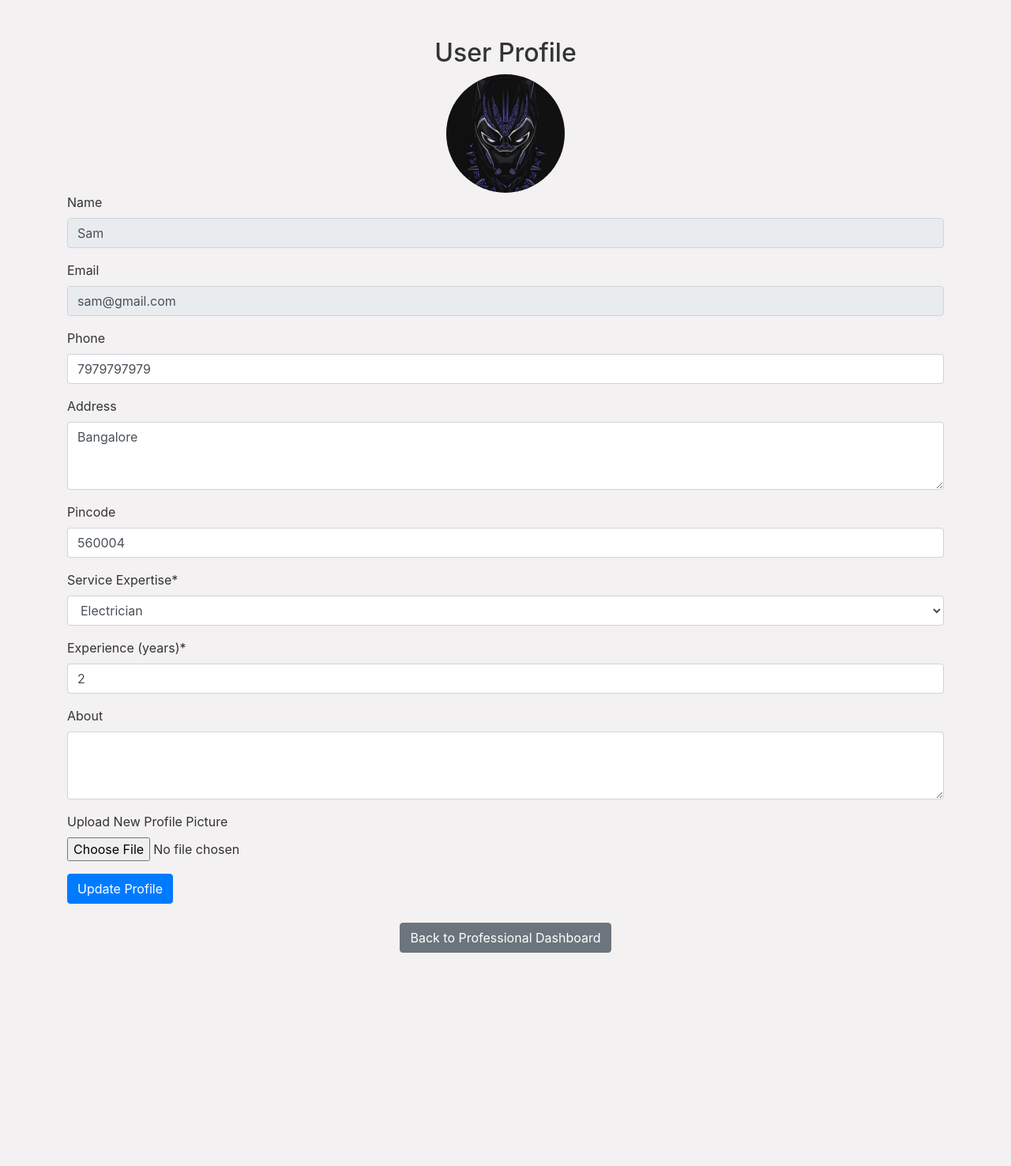
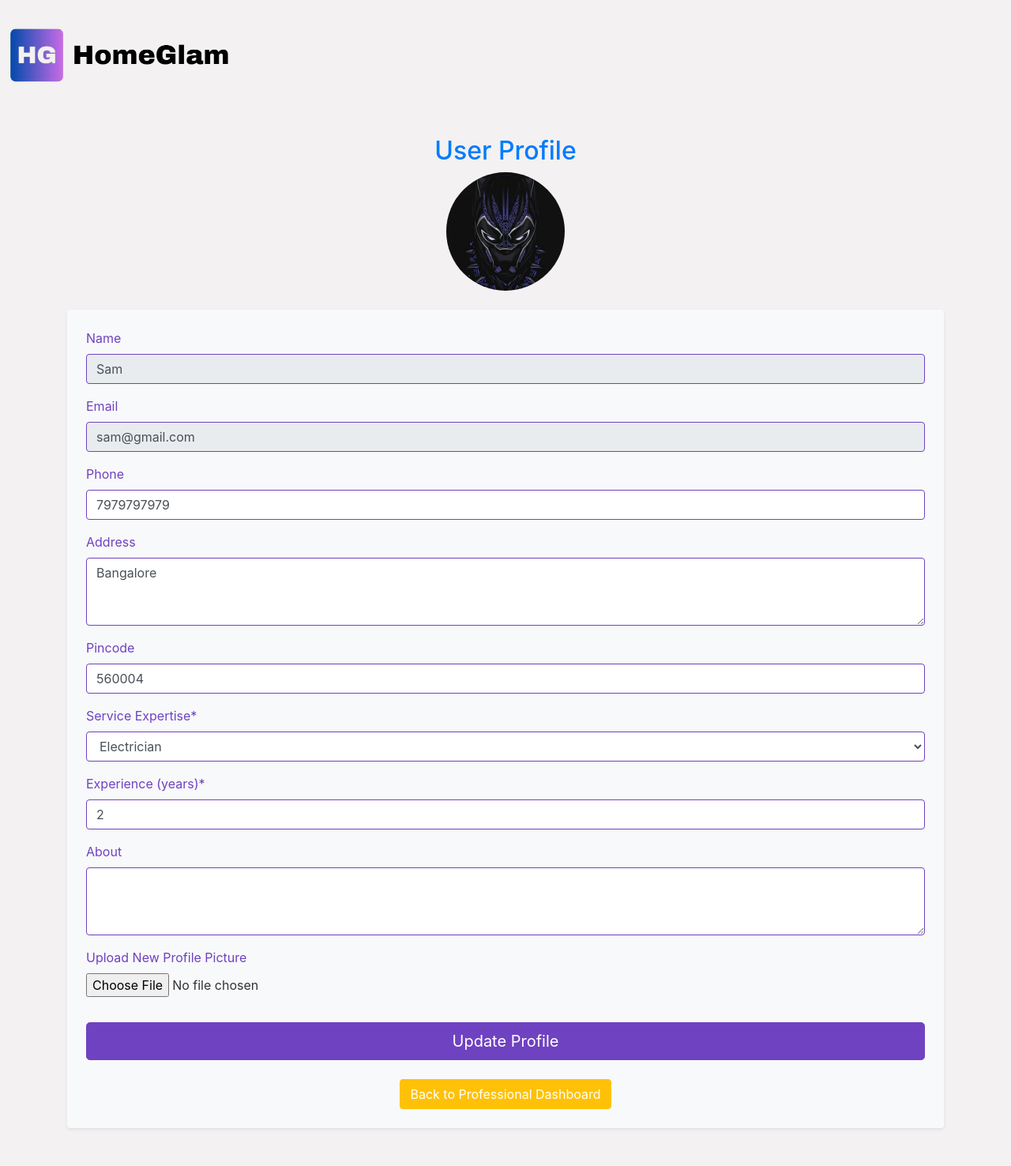
Before and after one commit to Shahid6174/HomeGlam, a Flask app: page /admin_dashboard/profile in a window 1280 px wide. Shown: the whole page at 79% size. Before the commit the page ends 1206 px from the top, so only its background shows below. Run offline with Flask 3, Linux system fonts and the light colour scheme; a user stored in the database is signed in; some libraries are stand-ins or nearby versions.

Commit message:
frwrd-backwrd profile

```diff
--- a/templates/admin_dashboard.html
+++ b/templates/admin_dashboard.html
@@ -2,7 +2,7 @@
 
 {% block content %}
 <nav class="navbar navbar-expand-lg navbar-light">
-    <a href="{{ url_for('login') }}" class="navbar-brand text-light">
+    <a href="{{ url_for('admin_dashboard') }}" class="navbar-brand text-light">
         <img src="{{ url_for('static', filename='images/logo-title.png') }}" alt="HomeGlam" class="img-fluid"
             style="height: 80px;">
     </a>
@@ -12,7 +12,7 @@
     <div class="collapse navbar-collapse" id="navbarNav">
         <ul class="navbar-nav ml-auto">
             <li class="nav-item">
-                <a class="nav-link" href="">Home</a>
+                <a class="nav-link" href="{{ url_for('admin_dashboard') }}">Home</a>
             </li>
             <li class="nav-item">
                 <a class="nav-link" href="">Services</a>
@@ -24,7 +24,7 @@
                 <a class="nav-link" href="{{url_for( 'admin_profile' )}}">Profile</a>
             </li>
             <li class="nav-item">
-                <a class="nav-link" href="">Logout</a>
+                <a class="nav-link" href="{{ url_for('login') }}">Logout</a>
             </li>
         </ul>
     </div>
--- a/templates/base.html
+++ b/templates/base.html
@@ -61,6 +61,55 @@
         .navbar-brand:hover {
             color: #fff !important;
         }
+        /* Purple and Yellow Theme */
+.text-purple {
+    color: #6f42c1 !important; /* Purple text */
+}
+
+.bg-purple {
+    background-color: #6f42c1; /* Purple background */
+    color: white;
+}
+
+.btn-primary {
+    background-color: #6f42c1; /* Purple button */
+    border-color: #6f42c1;
+}
+
+.btn-primary:hover {
+    background-color: #5a31a1; /* Darker purple on hover */
+}
+
+.btn-secondary {
+    background-color: #ffc107; /* Yellow background */
+    border-color: #ffc107;
+}
+
+.btn-secondary:hover {
+    background-color: #e0a800; /* Darker yellow on hover */
+}
+
+.form-control {
+    border-color: #6f42c1; /* Purple borders for input fields */
+}
+
+.form-control:focus {
+    border-color: #6f42c1 !important; /* Focus color same as border */
+    box-shadow: 0 0 0 0.25rem rgba(111, 66, 193, 0.25); /* Purple shadow on focus */
+}
+
+.card {
+    border: 1px solid #6f42c1; /* Purple border for cards */
+}
+
+.card-body {
+    background-color: #f8f9fa;
+}
+
+.text-center h2 {
+    color: #6f42c1;
+}
+
 
         /* Responsive adjustments */
         @media (max-width: 991px) {
--- a/templates/customer_dashboard.html
+++ b/templates/customer_dashboard.html
@@ -12,7 +12,7 @@
     <div class="collapse navbar-collapse" id="navbarNav">
         <ul class="navbar-nav ml-auto">
             <li class="nav-item">
-                <a class="nav-link" href="">Home</a>
+                <a class="nav-link" href="{{ url_for('customer_dashboard') }}">Home</a>
             </li>
             <li class="nav-item">
                 <a class="nav-link" href="">Services</a>
@@ -24,7 +24,7 @@
                 <a class="nav-link" href="{{url_for( 'customer_profile' )}}">Profile</a>
             </li>
             <li class="nav-item">
-                <a class="nav-link" href="">Logout</a>
+                <a class="nav-link" href="{{ url_for('login') }}">Logout</a>
             </li>
         </ul>
     </div>
--- a/templates/professional_dashboard.html
+++ b/templates/professional_dashboard.html
@@ -2,7 +2,7 @@
 
 {% block content %}
 <nav class="navbar navbar-expand-lg navbar-light">
-    <a href="{{ url_for('login') }}" class="navbar-brand text-light">
+    <a href="{{ url_for('professional_dashboard') }}" class="navbar-brand text-light">
         <img src="{{ url_for('static', filename='images/logo-title.png') }}" alt="HomeGlam" class="img-fluid"
             style="height: 80px;">
     </a>
@@ -12,7 +12,7 @@
     <div class="collapse navbar-collapse" id="navbarNav">
         <ul class="navbar-nav ml-auto">
             <li class="nav-item">
-                <a class="nav-link" href="">Home</a>
+                <a class="nav-link" href="{{ url_for('professional_dashboard') }}">Home</a>
             </li>
             <li class="nav-item">
                 <a class="nav-link" href="">Services</a>
@@ -24,7 +24,7 @@
                 <a class="nav-link" href="{{url_for( 'professional_profile' )}}">Profile</a>
             </li>
             <li class="nav-item">
-                <a class="nav-link" href="">Logout</a>
+                <a class="nav-link" href="{{ url_for('login') }}">Logout</a>
             </li>
         </ul>
     </div>
--- a/templates/profile.html
+++ b/templates/profile.html
@@ -1,84 +1,116 @@
 {% extends "base.html" %}
 
 {% block content %}
-<div class="container my-5">
-    <h2 class="text-center">User Profile</h2>
+<div class="text-center mt-4">
+    {% if user.role == 'customer' %}
+    <a href="{{ url_for('customer_dashboard') }}" class="d-flex justify-content-start align-items-center">
+        <img src="{{ url_for('static', filename='images/logo-title-black.png') }}" alt="HomeGlam" class="img-fluid" style="height: 100px;">
+    </a>
+    {% elif user.role == 'admin' %}
+    <a href="{{ url_for('admin_dashboard') }}" class="d-flex justify-content-start align-items-center">
+        <img src="{{ url_for('static', filename='images/logo-title-black.png') }}" alt="HomeGlam" class="img-fluid" style="height: 100px;">
+    </a>
+    {% elif user.role == 'professional' %}
+    <a href="{{ url_for('professional_dashboard') }}" class="d-flex justify-content-start align-items-center">
+        <img src="{{ url_for('static', filename='images/logo-title-black.png') }}" alt="HomeGlam" class="img-fluid" style="height: 100px;">
+    </a>
+    {% endif %}
+</div>
+
+
+
+<div class="container my-5 bg-light-yellow">
+    <h2 class="text-center text-primary">User Profile</h2>
 
     <!-- Display current profile picture -->
-    <div class="text-center">
+    <div class="text-center mb-4">
         <img src="{{ url_for('static', filename='uploads/' + (user.profile_pic if user.profile_pic else 'images/default-profile.jpg')) }}"
             alt="Profile Picture" class="img-fluid rounded-circle" style="width: 150px; height: 150px;">
     </div>
 
     <!-- Profile Form -->
-    <form method="POST" enctype="multipart/form-data">
+    <form method="POST" enctype="multipart/form-data" class="bg-light p-4 rounded shadow-sm">
         <!-- Disabled Name, Email, Phone fields -->
         <div class="form-group">
-            <label for="name">Name</label>
+            <label for="name" class="text-purple">Name</label>
             <input type="text" class="form-control" id="name" value="{{ user.username }}" disabled>
         </div>
         <div class="form-group">
-            <label for="email">Email</label>
+            <label for="email" class="text-purple">Email</label>
             <input type="email" class="form-control" id="email" value="{{ user.email }}" disabled>
         </div>
         <div class="form-group">
-            <label for="phone">Phone</label>
+            <label for="phone" class="text-purple">Phone</label>
             <input type="text" class="form-control" id="phone" name="phone" value="{{ user.phone }}">
         </div>
 
         <!-- Editable fields -->
         <div class="form-group">
-            <label for="address">Address</label>
+            <label for="address" class="text-purple">Address</label>
             <textarea class="form-control" id="address" name="address" rows="3">{{ user.address }}</textarea>
         </div>
 
         <div class="form-group">
-            <label for="pincode">Pincode</label>
+            <label for="pincode" class="text-purple">Pincode</label>
             <input type="text" class="form-control" id="pincode" name="pincode" value="{{ user.pincode }}">
         </div>
 
         <!-- Display service expertise and experience for professionals -->
         {% if user.role == 'professional' %}
         <div class="form-group">
-            <label for="service_expertise">Service Expertise*</label>
+            <label for="service_expertise" class="text-purple">Service Expertise*</label>
             <select name="service_expertise" id="service_expertise" class="form-control" required>
-                <option value="Electrician" {% if user.service_expertise == 'Electrician' %}selected{% endif %}>Electrician</option>
-                <option value="Plumber" {% if user.service_expertise == 'Plumber' %}selected{% endif %}>Plumber</option>
-                <option value="Carpenter" {% if user.service_expertise == 'Carpenter' %}selected{% endif %}>Carpenter</option>
-                <option value="Painter" {% if user.service_expertise == 'Painter' %}selected{% endif %}>Painter</option>
-                <option value="Appliance Repair" {% if user.service_expertise == 'Appliance Repair' %}selected{% endif %}>Appliance Repair</option>
-                <option value="Pest Control" {% if user.service_expertise == 'Pest Control' %}selected{% endif %}>Pest Control</option>
-                <option value="Salon Services" {% if user.service_expertise == 'Salon Services' %}selected{% endif %}>Salon Services</option>
-                <option value="Spa Services" {% if user.service_expertise == 'Spa Services' %}selected{% endif %}>Spa Services</option>
-                <option value="House Cleaning" {% if user.service_expertise == 'House Cleaning' %}selected{% endif %}>House Cleaning</option>
-                <option value="Sofa & Carpet Cleaning" {% if user.service_expertise == 'Sofa & Carpet Cleaning' %}selected{% endif %}>Sofa & Carpet Cleaning</option>
-                <option value="Water Tank Cleaning" {% if user.service_expertise == 'Water Tank Cleaning' %}selected{% endif %}>Water Tank Cleaning</option>
-                <option value="Makeup Artist" {% if user.service_expertise == 'Makeup Artist' %}selected{% endif %}>Makeup Artist</option>
-                <option value="Mehendi Artist" {% if user.service_expertise == 'Mehendi Artist' %}selected{% endif %}>Mehendi Artist</option>
-                <option value="Fitness Trainer" {% if user.service_expertise == 'Fitness Trainer' %}selected{% endif %}>Fitness Trainer</option>
-                <option value="Gardener" {% if user.service_expertise == 'Gardener' %}selected{% endif %}>Gardener</option>
+                <option value="Electrician" {% if user.service_expertise=='Electrician' %}selected{% endif %}>
+                    Electrician</option>
+                <option value="Plumber" {% if user.service_expertise=='Plumber' %}selected{% endif %}>Plumber</option>
+                <option value="Carpenter" {% if user.service_expertise=='Carpenter' %}selected{% endif %}>Carpenter
+                </option>
+                <option value="Painter" {% if user.service_expertise=='Painter' %}selected{% endif %}>Painter</option>
+                <option value="Appliance Repair" {% if user.service_expertise=='Appliance Repair' %}selected{% endif %}>
+                    Appliance Repair</option>
+                <option value="Pest Control" {% if user.service_expertise=='Pest Control' %}selected{% endif %}>Pest
+                    Control</option>
+                <option value="Salon Services" {% if user.service_expertise=='Salon Services' %}selected{% endif %}>
+                    Salon Services</option>
+                <option value="Spa Services" {% if user.service_expertise=='Spa Services' %}selected{% endif %}>Spa
+                    Services</option>
+                <option value="House Cleaning" {% if user.service_expertise=='House Cleaning' %}selected{% endif %}>
+                    House Cleaning</option>
+                <option value="Sofa & Carpet Cleaning" {% if user.service_expertise=='Sofa & Carpet Cleaning'
+                    %}selected{% endif %}>Sofa & Carpet Cleaning</option>
+                <option value="Water Tank Cleaning" {% if user.service_expertise=='Water Tank Cleaning' %}selected{%
+                    endif %}>Water Tank Cleaning</option>
+                <option value="Makeup Artist" {% if user.service_expertise=='Makeup Artist' %}selected{% endif %}>Makeup
+                    Artist</option>
+                <option value="Mehendi Artist" {% if user.service_expertise=='Mehendi Artist' %}selected{% endif %}>
+                    Mehendi Artist</option>
+                <option value="Fitness Trainer" {% if user.service_expertise=='Fitness Trainer' %}selected{% endif %}>
+                    Fitness Trainer</option>
+                <option value="Gardener" {% if user.service_expertise=='Gardener' %}selected{% endif %}>Gardener
+                </option>
             </select>
         </div>
 
         <!-- Experience -->
         <div class="form-group">
-            <label for="experience">Experience (years)*</label>
-            <input type="number" name="experience" id="experience" class="form-control" value="{{ user.experience }}" min="0" max="50" step="1" required>
+            <label for="experience" class="text-purple">Experience (years)*</label>
+            <input type="number" name="experience" id="experience" class="form-control" value="{{ user.experience }}"
+                min="0" max="50" step="1" required>
         </div>
 
         <div class="form-group">
-            <label for="about">About</label>
+            <label for="about" class="text-purple">About</label>
             <textarea class="form-control" id="about" name="about" rows="3">{{ user.about }}</textarea>
         </div>
         {% endif %}
 
         <!-- Upload Profile Picture -->
         <div class="form-group">
-            <label for="profile_pic">Upload New Profile Picture</label>
+            <label for="profile_pic" class="text-purple">Upload New Profile Picture</label>
             <input type="file" class="form-control-file" id="profile_pic" name="profile_pic">
         </div>
 
-        <button type="submit" class="btn btn-primary">Update Profile</button>
+        <button type="submit" class="btn btn-primary btn-lg w-100 mt-3">Update Profile</button>
 
         <!-- Back to Dashboard Button -->
         <div class="text-center mt-4">
```
Also changed, not shown: instance/homeglam.db, static/images/logo-title-black.png (added).
